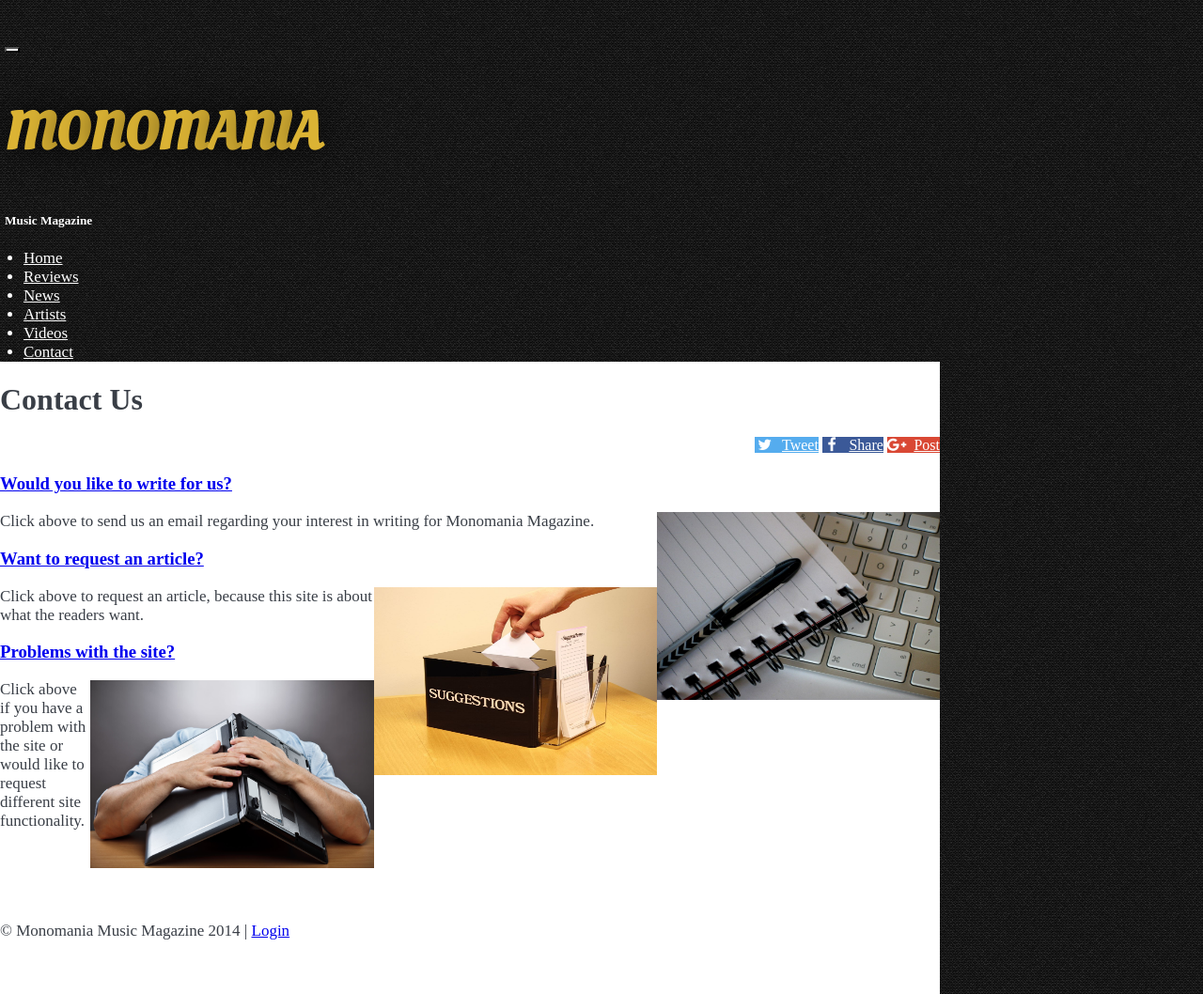
After one commit to travcunn/monomaniamag, a Flask app: page /contact in a window 1280 px wide. The commit adds this page. Shown: the whole page at 94% size. Run offline with Flask 2, Linux system fonts and the light colour scheme; some libraries are stand-ins or nearby versions.

Commit message:
Added Contact Page

```diff
--- a/app/__init__.py
+++ b/app/__init__.py
@@ -1,5 +1,4 @@
 from flask import Flask
-from flask.ext.cache import Cache
 from flask.ext.login import LoginManager
 from flask.ext.sqlalchemy import SQLAlchemy
 from werkzeug.contrib.fixers import ProxyFix
@@ -17,8 +16,7 @@ cache_config = {'CACHE_TYPE': 'RedisCache',
                 'CACHE_REDIS_HOST': '127.0.0.1',
                 'CACHE_KEY_PREFIX': 'sitecache'}
 """
-cache_config = {'CACHE_TYPE': 'simple'}
-cache = Cache(app, config=cache_config)
+
 db = SQLAlchemy(app)
 
 from momentjs import momentjs
--- /dev/null
+++ b/app/templates/contact.html
@@ -0,0 +1,69 @@
+{% extends "layout.html" %}
+{% block body %}
+
+<div class="row">
+	<div class="col-lg-6">
+		<p><h1>Contact Us</h1></a>
+	</div>
+
+<h1></h1>
+
+<div clas="row">
+		<div align=right class="col-lg-6" id="sharedcount">
+                        <a href="https://twitter.com/monomaniamag" class="btn btn-default twitter" target="_blank"><i class="fa fa-twitter fa-fw"></i>Tweet<span class="badge" id="tweets"></span></a>
+                    <a href="https://www.facebook.com/monomaniamag" class="btn btn-default facebook" target="_blank"><i class="fa fa-facebook fa-fw"></i>Share<span class="badge" id="likes"></span></a>
+                    <a href="https://plus.google.com/ onclick="javascript:window.open(this.href,
+                    '', 'menubar=no,toolbar=no,resizable=yes,scrollbars=yes,height=600,width=600');return false;" class="btn btn-default googleplus" target="_blank"><i class="fa fa-google-plus fa-fw"></i>Post <span class="badge" id="plusones"></span></a>
+		</div>
+	</div>
+</div>
+
+<h1></h1>
+
+<div align=left class="row">
+
+    <div class="col-md-4">
+        <div class="panel panel-primary">
+            <div class="panel-heading">
+                <h3 class="panel-title"><a href="mailto:team@monomaniamag.com?Subject=Writer%20Here" target="_top">Would you like to write for us?</h3></a>
+            </div>
+			<div class="front-review">
+		<a href="mailto:team@monomaniamag.com?Subject=Writer%20Here" target="_top">
+		<img src="/static/images/write.jpeg" align=right width=301px height=200px>
+			</div></a>
+	<p>Click above to send us an email regarding your interest in writing for Monomania Magazine.</p>
+    <div class="row">
+</div>
+</div>
+</div>
+
+    <div class="col-md-4">
+        <div class="panel panel-primary">
+            <div class="panel-heading">
+                <h3 class="panel-title"><a href="mailto:team@monomaniamag.com?Subject=Request%20Article" target="_top">Want to request an article?</h3></a>
+            </div>
+			<div class="front-review">
+		<a href="mailto:team@monomaniamag.com?Subject=Request%20Article" target="_top">
+		<img src="/static/images/request.jpg" align=right width=301px height=200px>
+			</div></a>
+	<p>Click above to request an article, because this site is about what the readers want.</p>
+    <div class="row">
+</div>
+</div>
+</div>
+
+    <div class="col-md-4">
+        <div class="panel panel-primary">
+            <div class="panel-heading">
+                <h3 class="panel-title"><a href="mailto:team@monomaniamag.com?Subject=Site%20Problem" target="_top">Problems with the site?</h3></a>
+            </div>
+			<div class="front-review">
+		<a href="mailto:team@monomaniamag.com?Subject=Site%20Problem" target="_top">
+                  <img src="/static/images/problem.jpeg" align=right width=302px height=200px>
+			</div></a>
+	<p>Click above if you have a problem with the site or would like to request different site functionality.</p>
+    <div class="row">
+</div>
+</div>
+</div>
+{% endblock %}
--- a/app/templates/layout.html
+++ b/app/templates/layout.html
@@ -69,7 +69,9 @@
         <li><a href="{{ url_for('home') }}">Home</a></li>
         <li><a href="{{ url_for('reviews') }}">Reviews</a></li>
         <li><a href="{{ url_for('news') }}">News</a></li>
-        <li><a href="{{ url_for('videos') }}">Videos</a></li>
+	<li><a href="{{ url_for('videos') }}">Artists</a></li>
+	<li><a href="{{ url_for('videos') }}">Videos</a></li>
+	<li><a href="{{ url_for('contact') }}">Contact</a></li>
     </ul>
   </div>
 </div>
--- a/app/views.py
+++ b/app/views.py
@@ -11,7 +11,7 @@ from werkzeug import secure_filename
 
 from sqlalchemy.orm import defer
 
-from app import app, cache, db, login_manager
+from app import app, db, login_manager
 from config import ALBUM_REVIEWS_PER_PAGE, ARTIST_REVIEWS_PER_PAGE, \
         NEWS_ARTICLES_PER_PAGE, REVIEWS_PER_PAGE,TRACK_REVIEWS_PER_PAGE, \
         VIDEOS_PER_PAGE
@@ -23,12 +23,7 @@ from forms import AlbumReviewForm, AlbumReviewFormDelete, \
 from models import AlbumReview, Article, ArtistReview, TrackReview, User, \
         Video
 
-app.add_url_rule('/favicon.ico',redirect_to=url_for('static', filename='favicon.ico'))
 
-@app.route('/favicon.ico')
-def favicon():
-    return send_from_directory(os.path.join(app.root_path, 'static'),
-                               'favicon.ico', mimetype='image/vnd.microsoft.icon')
 
 login_manager.login_view = 'login'
 
@@ -80,7 +75,6 @@ def broken_bells():
 
 
 @app.route('/')
-@cache.cached(timeout=600, unless=is_logged_in)
 def home():
 
     first_featured = Article.query.options(defer('content'))
@@ -144,7 +138,6 @@ def home():
 
 @app.route('/news')
 @app.route('/news/page/<int:page>', methods = ['GET'])
-@cache.cached(timeout=600, unless=is_logged_in)
 def news(page=1):
     album_reviews = Article.query.options(defer('content'))
 
@@ -185,7 +178,6 @@ def add_news():
                            form=form)
 
 @app.route('/news/<article_url>')
-@cache.cached(timeout=600, unless=is_logged_in)
 def single_news_article(article_url):
     article = Article.query.filter_by(url=article_url).first()
     if article is None:
@@ -259,7 +251,6 @@ def article_action(article_url, action):
             abort(404)
 
 @app.route('/videos')
-@cache.cached(timeout=600, unless=is_logged_in)
 def videos():
     videos_first = Video.query.options(defer('content')).filter_by(category=1)
     ordered_videos = videos_first.order_by(Video.pub_date.desc())
@@ -286,7 +277,6 @@ def videos():
                            videos8=videos8, videos9=videos9)
 
 @app.route('/videos/<video_url>')
-@cache.cached(timeout=600, unless=is_logged_in)
 def single_video(video_url):
     video = Video.query.filter_by(url=video_url).first()
     if video is None:
@@ -378,7 +368,6 @@ def video_action(video_url, action):
             abort(404)
 
 @app.route('/reviews')
-@cache.cached(timeout=600, unless=is_logged_in)
 def reviews():
     album_reviews = AlbumReview.query.options(defer('content'))
     sorted_album_reviews = album_reviews.order_by(AlbumReview.pub_date.desc())
@@ -406,7 +395,6 @@ def reviews():
 
 @app.route('/reviews/album')
 @app.route('/reviews/album/page/<int:page>', methods = ['GET'])
-@cache.cached(timeout=600, unless=is_logged_in)
 def album_reviews(page=1):
     reviews = AlbumReview.query.options(defer('content'))
     sorted_reviews = reviews.order_by(AlbumReview.pub_date.desc())
@@ -423,7 +411,6 @@ def album_reviews(page=1):
 
 @app.route('/reviews/track')
 @app.route('/reviews/track/page/<int:page>', methods = ['GET'])
-@cache.cached(timeout=600, unless=is_logged_in)
 def track_reviews(page=1):
     reviews = TrackReview.query.options(defer('content'))
     sorted_reviews = reviews.order_by(TrackReview.pub_date.desc())
@@ -440,7 +427,6 @@ def track_reviews(page=1):
 
 @app.route('/reviews/artist')
 @app.route('/reviews/artist/page/<int:page>', methods = ['GET'])
-@cache.cached(timeout=600, unless=is_logged_in)
 def artist_reviews(page=1):
     reviews = ArtistReview.query.options(defer('content'))
     sorted_reviews = reviews.order_by(ArtistReview.pub_date.desc())
@@ -455,8 +441,12 @@ def artist_reviews(page=1):
     return render_template('artist-reviews.html', title='Artist Reviews',
                            reviews=shown_reviews)
 
+@app.route('/contact')
+def contact():
+    return render_template('contact.html')
+
+
 @app.route('/reviews/album/<review_url>')
-@cache.cached(timeout=600, unless=is_logged_in)
 def single_album_review(review_url):
     review = AlbumReview.query.filter_by(url=review_url).first()
     if review is None:
@@ -475,7 +465,6 @@ def single_album_review(review_url):
                            delete_form=delete_form, image=img_path)
 
 @app.route('/reviews/track/<review_url>')
-@cache.cached(timeout=600, unless=is_logged_in)
 def single_track_review(review_url):
     review = TrackReview.query.filter_by(url=review_url).first()
     if review is None:
@@ -494,7 +483,6 @@ def single_track_review(review_url):
                            delete_form=delete_form, image=img_path)
 
 @app.route('/reviews/artist/<review_url>')
-@cache.cached(timeout=600, unless=is_logged_in)
 def single_artist_review(review_url):
     review = ArtistReview.query.filter_by(url=review_url).first()
     if review is None:
```
Also changed, not shown: app/static/images/problem.jpeg (added), app/static/images/request.jpg (added), app/static/images/write.jpeg (added).
